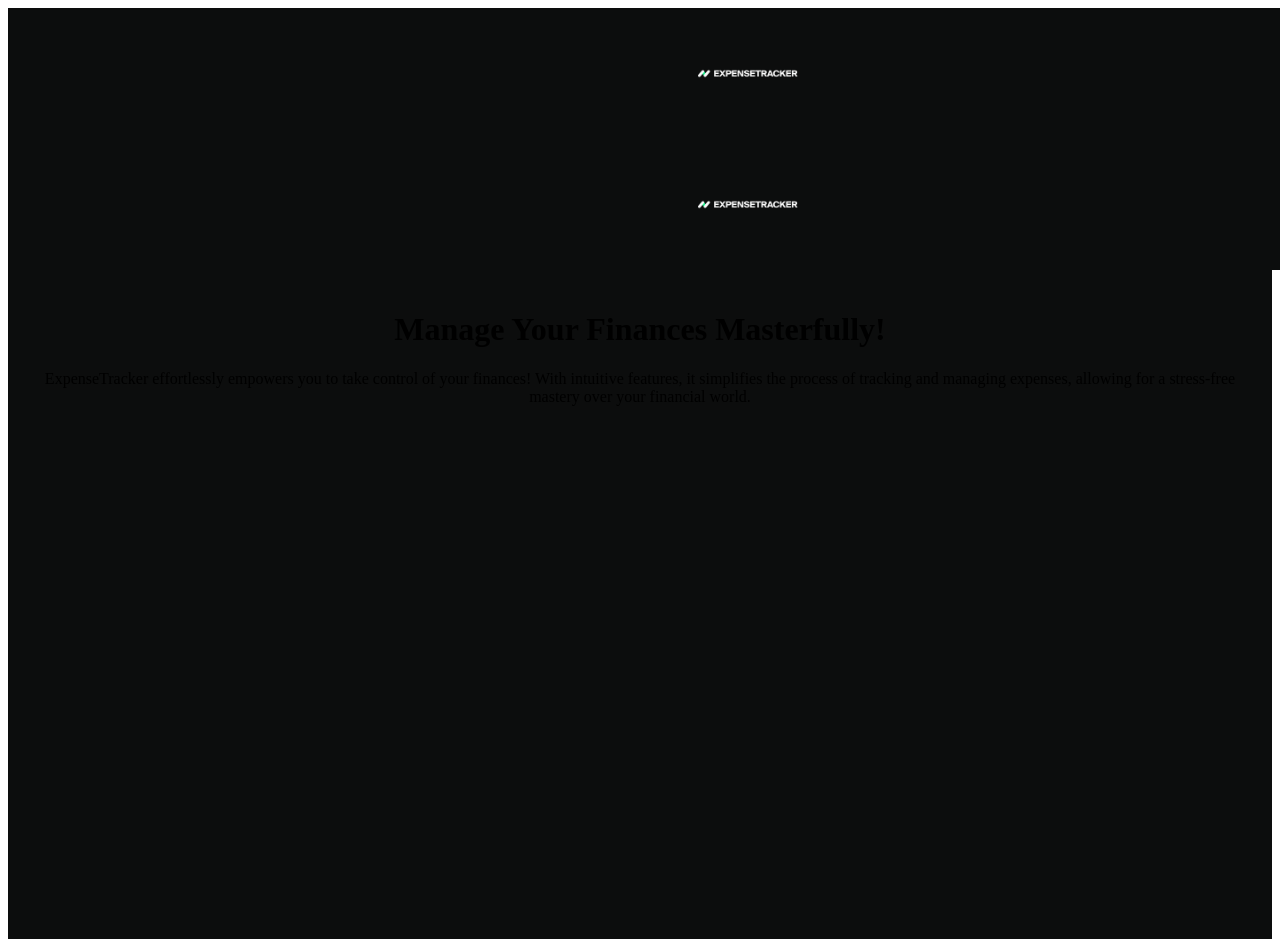
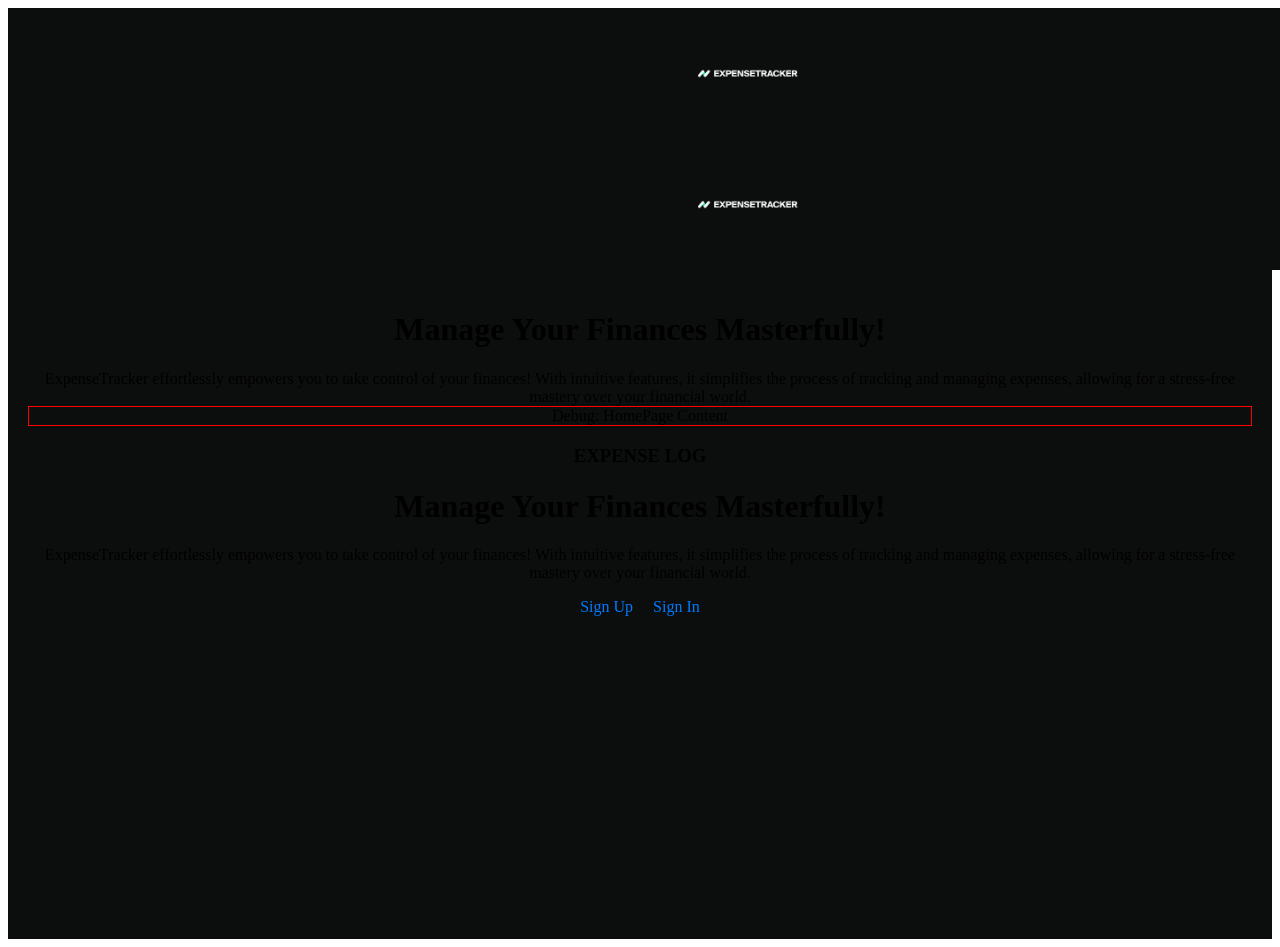
Before and after one commit to Reuelle/Expence-Tracker, a React (Create React App) app: page / in a window 1280 px wide. Shown: the top 947 px of the page. Built offline with nearby package versions, Linux system fonts and the light colour scheme.

Commit message:
Update HomePage.jsx

```diff
--- a/src/components/HomePage/HomePage.jsx
+++ b/src/components/HomePage/HomePage.jsx
@@ -1,4 +1,7 @@
+// src/components/HomePage/HomePage.jsx
 import React from 'react';
+import AuthNav from '../AuthNav/AuthNav';
+import AllUsersTab from '../AllUsersTab/AllUsersTab';
 import Header from '../Header/Header'; // Import the Header component
 import styles from './HomePage.module.css'; // Import CSS module for styling
 
@@ -12,7 +15,12 @@ const HomePage = () => {
           ExpenseTracker effortlessly empowers you to take control of your finances!
           With intuitive features, it simplifies the process of tracking and managing expenses,
           allowing for a stress-free mastery over your financial world.
+           <div style={{ border: '1px solid red' }}>Debug: HomePage Content</div>
         </p>
+        <AuthNav /> {/* Navigation for Register/Login */}
+        <div className={styles.content}>
+          <AllUsersTab /> {/* This will only be visible on desktop */}
+        </div>
       </div>
     </div>
   );
```
